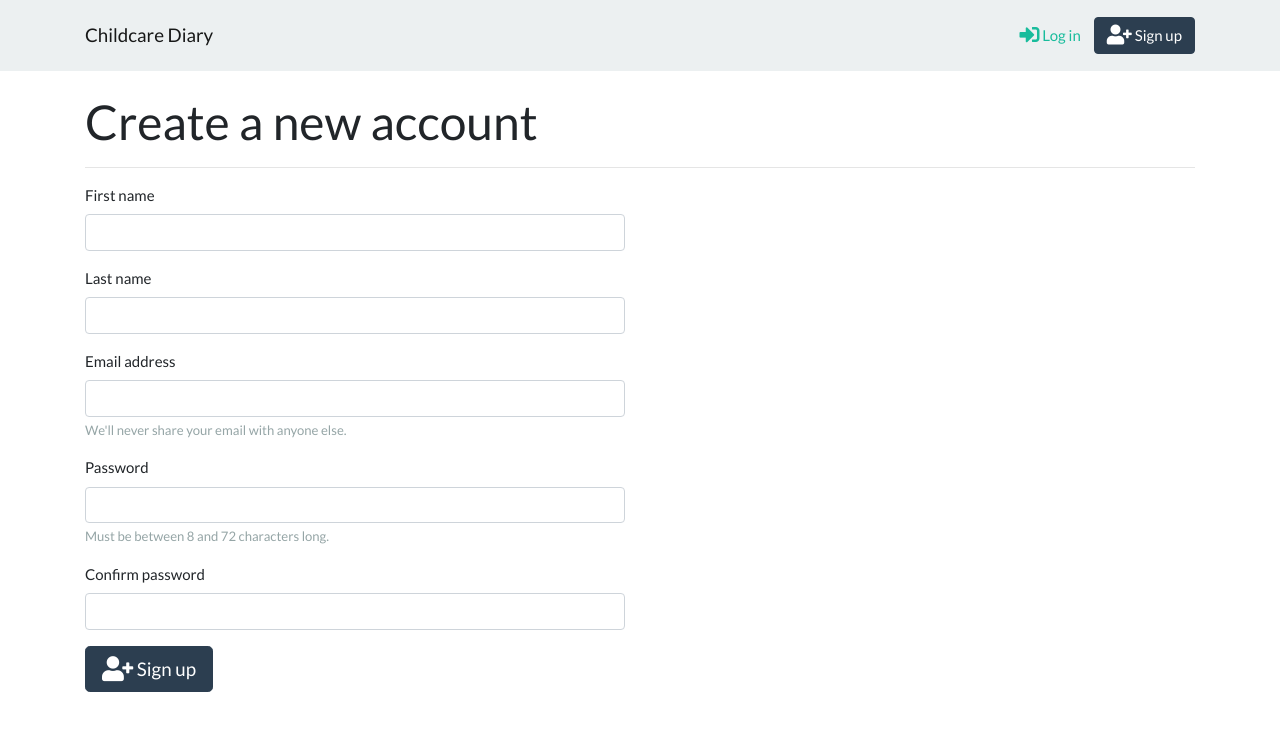
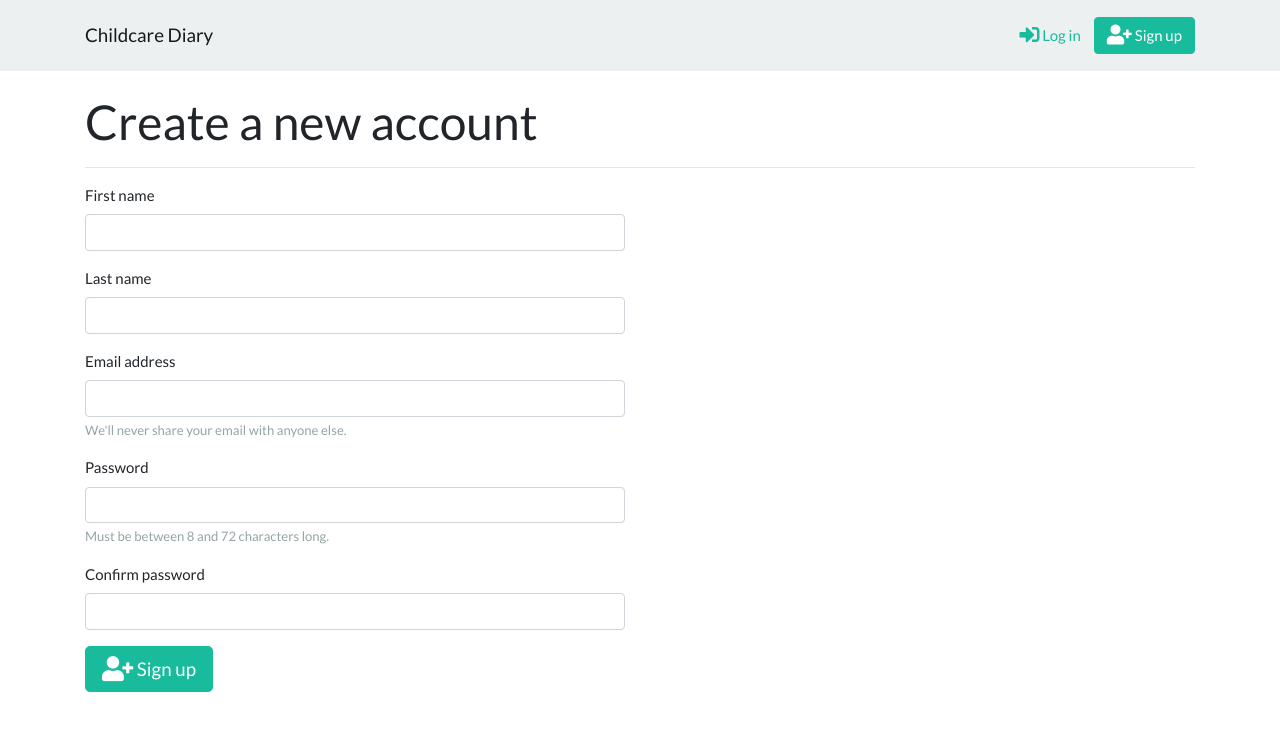
Before and after one commit to MashSoftware/diary-ui, a Flask app: page /signup in a window 1280 px wide. Shown: the top 731 px of the page. Run offline with Flask 2, Linux system fonts and the light colour scheme; some libraries are stand-ins or nearby versions.

Commit message:
primary buttons

```diff
--- a/app/templates/base.html
+++ b/app/templates/base.html
@@ -33,7 +33,7 @@
                         <a class="btn btn-link" href="{{ url_for('login') }}" role="button"><i class="fas fa-sign-in-alt fa-lg"></i> Log in</a>
                     </li>
                     <li class="nav-item">
-                        <a class="btn btn-primary" href="{{ url_for('signup') }}" role="button"><i class="fas fa-user-plus fa-lg"></i> Sign up</a>
+                        <a class="btn btn-success" href="{{ url_for('signup') }}" role="button"><i class="fas fa-user-plus fa-lg"></i> Sign up</a>
                     </li>
                     {% else %}
                     <li class="nav-item">
--- a/app/templates/sign_up.html
+++ b/app/templates/sign_up.html
@@ -61,7 +61,7 @@
                 <div class="invalid-feedback">{{error}}</div>
                 {% endfor %}
             </div>
-            <button class="btn btn-primary btn-lg" type="submit"><i class="fas fa-user-plus fa-lg"></i> Sign up</button>
+            <button class="btn btn-success btn-lg" type="submit"><i class="fas fa-user-plus fa-lg"></i> Sign up</button>
         </form>
     </div>
 </div>
```
